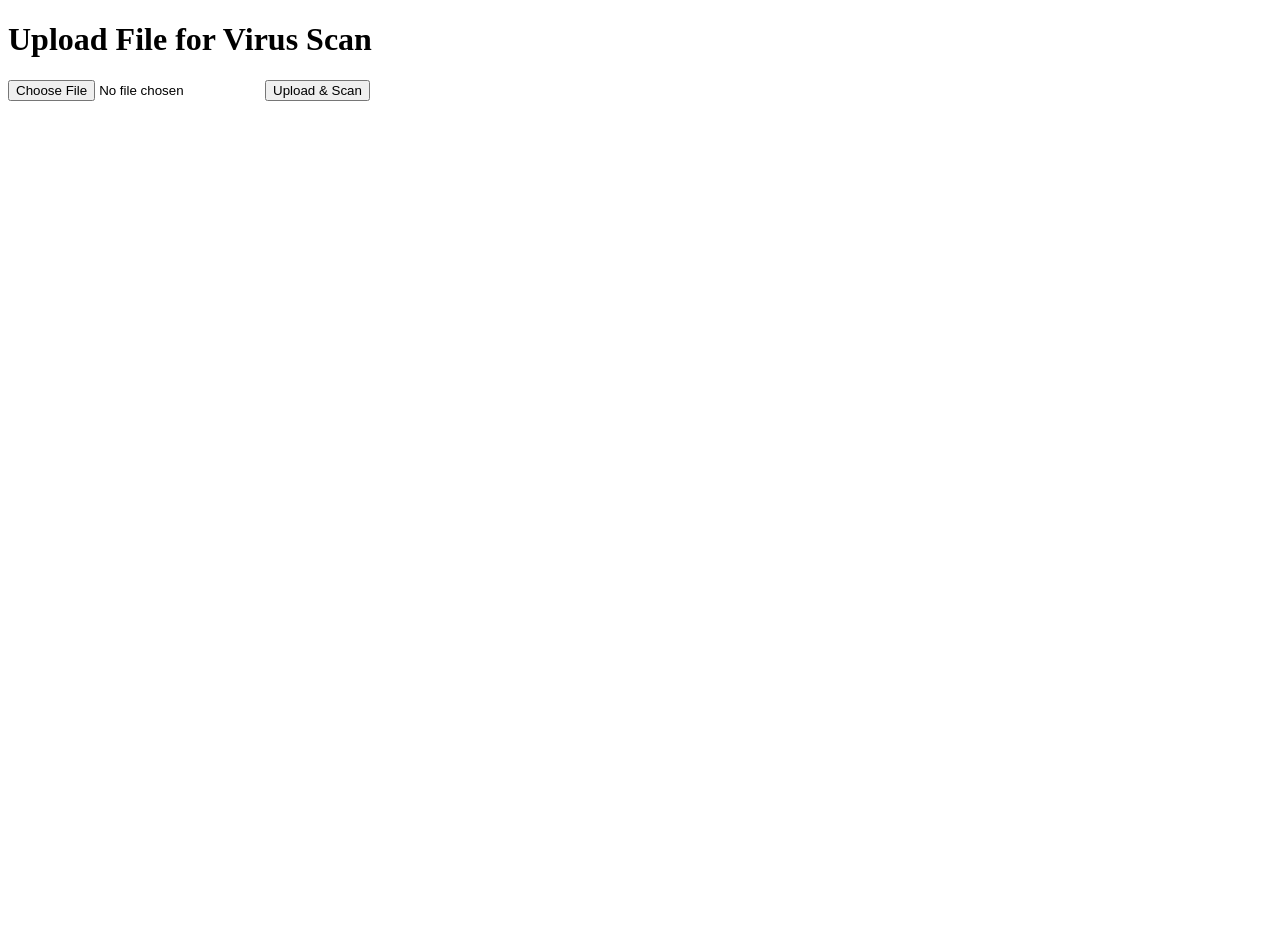
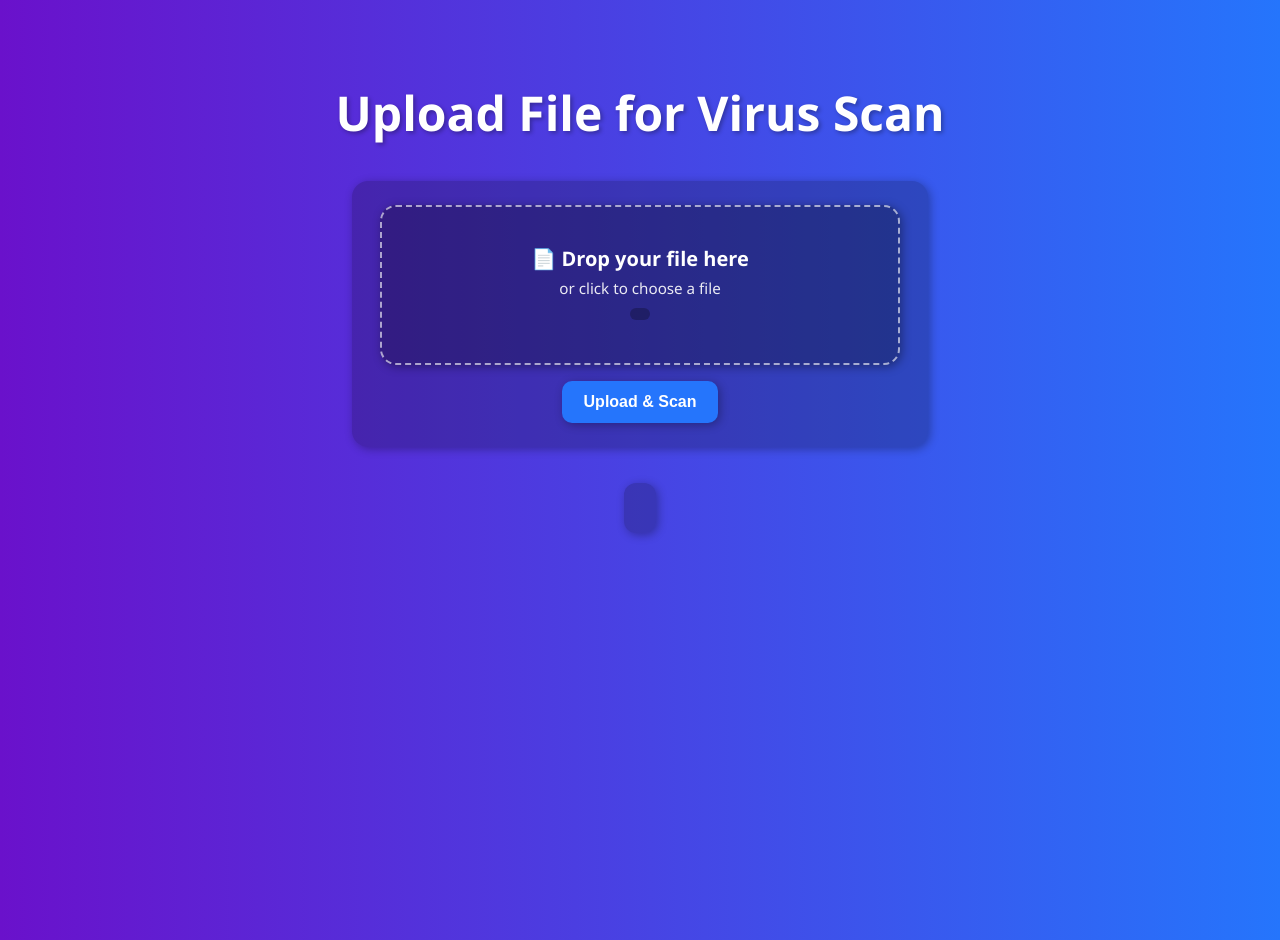
Before and after one commit to aimee1111111/Final-Year-Project, a website: page WebPages/files.html in a window 1280 px wide. Before the commit the page ends 800 px from the top, so only its background shows below. Drawn offline with Linux system fonts and the light colour scheme.

Commit message:
adding drag and drop and file css

```diff
--- /dev/null
+++ b/WebPages/files.css
@@ -0,0 +1,145 @@
+html, body {
+  height: auto;
+  min-height: 100vh;
+  overflow-y: auto;
+}
+
+body {
+  font-family: 'Segoe UI', Tahoma, Geneva, Verdana, sans-serif;
+  background: linear-gradient(to right, #6a11cb, #2575fc);
+  color: #fff;
+  margin: 0;
+  display: flex;
+  align-items: center;
+  justify-content: flex-start;
+  flex-direction: column;
+  padding: 80px 16px 60px;
+  text-align: center;
+  gap: 20px;
+}
+
+h1 {
+  font-size: 3rem;
+  margin: 0 0 1rem 0;
+  text-shadow: 2px 2px 4px rgba(0,0,0,0.3);
+}
+
+
+form#uploadForm {
+  background-color: rgba(0,0,0,0.2);
+  box-shadow: 2px 2px 10px rgba(0,0,0,0.3);
+  border-radius: 16px;
+  padding: 24px 28px;
+  width: 520px;
+  max-width: 95%;
+  animation: fadeIn 0.25s ease-in-out;
+}
+
+#fileInput { display: none; }
+
+
+.dropzone {
+  background: rgba(0,0,0,0.25);
+  border: 2px dashed rgba(255,255,255,0.6);
+  border-radius: 16px;
+  padding: 38px 22px;
+  cursor: pointer;
+  user-select: none;
+  outline: none;
+  transition: transform 0.25s ease, background-color 0.25s ease, box-shadow 0.25s ease, border-color 0.25s ease;
+  box-shadow: 2px 2px 10px rgba(0,0,0,0.35);
+}
+
+.dropzone:hover {
+  transform: scale(1.02);
+  background-color: rgba(0,0,0,0.35);
+  box-shadow: 4px 6px 16px rgba(0,0,0,0.45);
+}
+
+.dropzone:focus-visible {
+  box-shadow: 0 0 0 3px rgba(255,215,0,0.6), 2px 2px 10px rgba(0,0,0,0.4);
+  border-color: #ffd700;
+}
+
+.dropzone.dragover {
+  border-color: #ffd700;
+  background-color: rgba(0,0,0,0.4);
+  transform: scale(1.03);
+}
+
+.dropzone > div:first-child {
+  font-size: 1.25rem;
+  font-weight: 600;
+  margin-bottom: 6px;
+}
+
+.hint {
+  font-size: 0.95rem;
+  opacity: 0.9;
+}
+
+#fileName {
+  margin-top: 10px;
+  display: inline-block;
+  padding: 6px 10px;
+  background: rgba(0,0,0,0.25);
+  border-radius: 10px;
+  font-family: ui-monospace, SFMono-Regular, Menlo, monospace;
+  overflow-wrap: anywhere;
+  word-break: break-word;
+}
+
+button[type="submit"] {
+  margin-top: 16px;
+  background-color: #2575fc;
+  border: none;
+  padding: 12px 22px;
+  border-radius: 10px;
+  color: #fff;
+  font-size: 1rem;
+  font-weight: bold;
+  cursor: pointer;
+  transition: background 0.3s ease, transform 0.1s ease, box-shadow 0.25s ease;
+  box-shadow: 2px 2px 10px rgba(0,0,0,0.3);
+}
+
+button[type="submit"]:hover { background-color: #1a5edb; }
+button[type="submit"]:active { transform: translateY(1px); }
+button[type="submit"]:focus-visible {
+  box-shadow: 0 0 0 3px rgba(255,215,0,0.6), 2px 2px 10px rgba(0,0,0,0.4);
+}
+button[disabled] {
+  opacity: 0.7;
+  cursor: not-allowed;
+}
+
+#result {
+  margin-top: 16px;
+  background-color: rgba(0,0,0,0.2);
+  border-radius: 12px;
+  padding: 14px 16px;
+  box-shadow: 2px 2px 10px rgba(0,0,0,0.3);
+  min-height: 22px;
+  font-size: 1rem;
+  overflow-wrap: anywhere;
+  word-break: break-word;
+}
+
+#result.ok { border-left: 4px solid #22c55e; }
+#result.err { border-left: 4px solid #ef4444; }
+
+@keyframes fadeIn {
+  from { opacity: 0; transform: translateY(10px); }
+  to   { opacity: 1; transform: translateY(0); }
+}
+
+@media (prefers-reduced-motion: reduce) {
+  .dropzone, button, form#uploadForm { transition: none !important; }
+  @keyframes fadeIn { from { opacity: 0; } to { opacity: 1; } }
+}
+
+@media (max-width: 520px) {
+  h1 { font-size: 2.2rem; }
+  form#uploadForm { padding: 18px; }
+  .dropzone { padding: 28px 16px; }
+}
--- a/WebPages/files.html
+++ b/WebPages/files.html
@@ -4,26 +4,52 @@
   <meta charset="UTF-8" />
   <meta name="viewport" content="width=device-width, initial-scale=1.0"/>
   <title>File Upload & Scan</title>
-</head>
+  <link rel="stylesheet" href="files.css">
 <body>
   <h1>Upload File for Virus Scan</h1>
 
   <form id="uploadForm" enctype="multipart/form-data">
-    <input type="file" name="file" id="fileInput" required />
-    <button type="submit">Upload & Scan</button>
+    <input type="file" name="file" id="fileInput" hidden />
+
+    <div id="dropzone"
+         class="dropzone"
+         role="button"
+         tabindex="0"
+         aria-label="File upload dropzone. Press Enter to choose a file or drop a file here.">
+      <div>📄 Drop your file here</div>
+      <div class="hint">or click to choose a file</div>
+      <div id="fileName" aria-live="polite"></div>
+    </div>
+
+    <button type="submit">Upload &amp; Scan</button>
   </form>
 
-  <div id="result"></div>
+  <div id="result" aria-live="polite"></div>
 
   <script>
-    document.getElementById('uploadForm').addEventListener('submit', async (e) => {
-      e.preventDefault();
-      const fileInput = document.getElementById('fileInput');
-      const resultDiv = document.getElementById('result');
-      if (!fileInput.files[0]) return alert('Please select a file');
+    const form = document.getElementById('uploadForm');
+    const fileInput = document.getElementById('fileInput');
+    const dropzone = document.getElementById('dropzone');
+    const resultDiv = document.getElementById('result');
+    const fileNameEl = document.getElementById('fileName');
 
+    // Helpers
+    function setFile(file) {
+      // Put dropped file into the hidden input so form logic stays the same
+      const dt = new DataTransfer();
+      dt.items.add(file);
+      fileInput.files = dt.files;
+      fileNameEl.textContent = `Selected: ${file.name}`;
+    }
+
+    async function uploadCurrentFile() {
+      const file = fileInput.files[0];
+      if (!file) {
+        alert('Please select a file');
+        return;
+      }
       const formData = new FormData();
-      formData.append('file', fileInput.files[0]);
+      formData.append('file', file);
       resultDiv.textContent = 'Scanning file...';
 
       try {
@@ -31,11 +57,13 @@
           method: 'POST',
           body: formData
         });
+
         const ct = response.headers.get('content-type') || '';
         if (!ct.includes('application/json')) {
           const text = await response.text();
           throw new Error('Server returned non-JSON: ' + text.slice(0, 200));
         }
+
         const result = await response.json();
         if (result.safe) {
           resultDiv.textContent = `✓ ${result.message}`;
@@ -46,7 +74,53 @@
       } catch (err) {
         resultDiv.textContent = `Upload failed: ${err.message}`;
       }
+    }
+
+    // Click to open file picker
+    dropzone.addEventListener('click', () => fileInput.click());
+    dropzone.addEventListener('keydown', (e) => {
+      if (e.key === 'Enter' || e.key === ' ') {
+        e.preventDefault();
+        fileInput.click();
+      }
+    });
+
+    // Show chosen file name when using picker
+    fileInput.addEventListener('change', () => {
+      const f = fileInput.files[0];
+      fileNameEl.textContent = f ? `Selected: ${f.name}` : '';
+    });
+
+    // Drag & drop events
+    ['dragenter','dragover'].forEach(evtName => {
+      dropzone.addEventListener(evtName, (e) => {
+        e.preventDefault();
+        e.stopPropagation();
+        dropzone.classList.add('dragover');
+      });
+    });
+
+    ['dragleave','drop'].forEach(evtName => {
+      dropzone.addEventListener(evtName, (e) => {
+        e.preventDefault();
+        e.stopPropagation();
+        dropzone.classList.remove('dragover');
+      });
+    });
+
+    dropzone.addEventListener('drop', (e) => {
+      const files = e.dataTransfer.files;
+      if (!files || !files.length) return;
+      // Use the first file (adjust if you want multiple)
+      setFile(files[0]);
+    });
+
+    // Submit handler (works for both picker and drop)
+    form.addEventListener('submit', async (e) => {
+      e.preventDefault();
+      await uploadCurrentFile();
     });
   </script>
+
 </body>
 </html>
```
